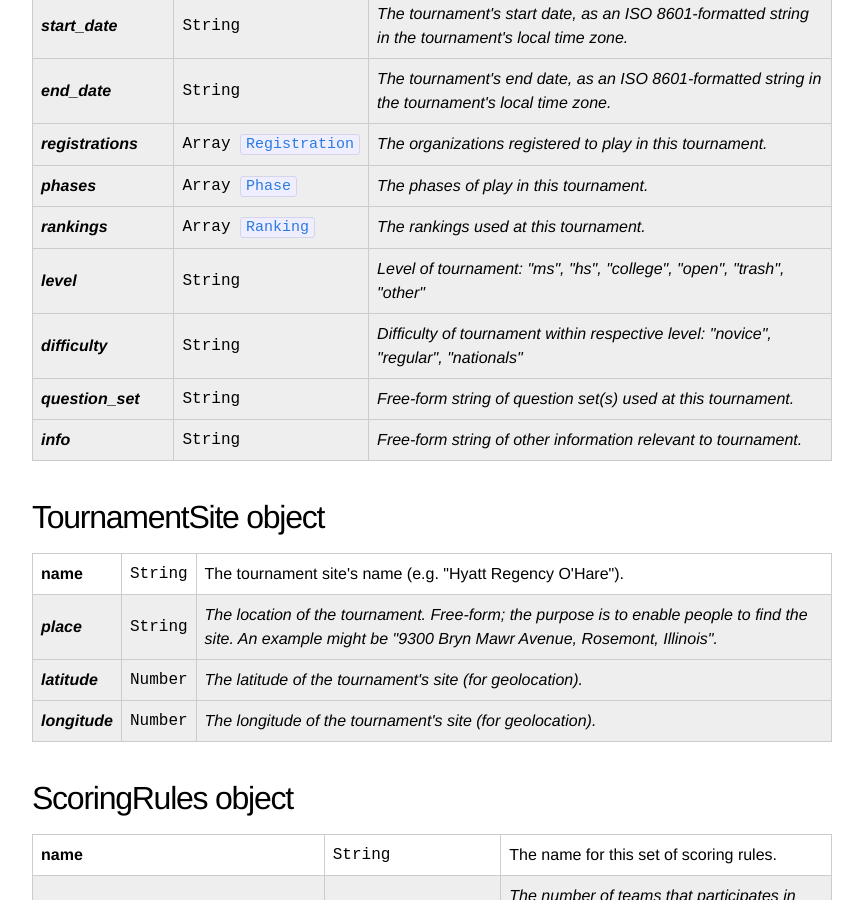
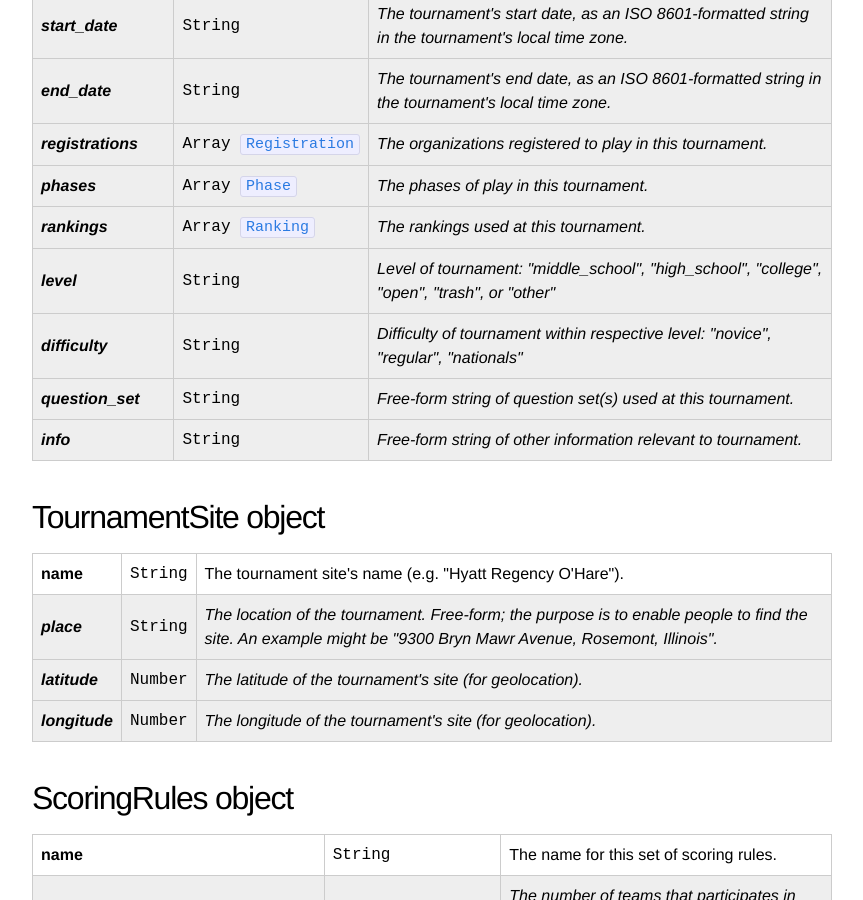
Before and after one commit to quizbowl/schema, a Jekyll site: the page built from tournament.md, in a window 1280 px wide and 900 px high, scrolled down 539 px. Shown: the whole window, without its empty margins (208-1071 px from the left). Built offline with Jekyll 4.4.1, drawn with Linux system fonts in a browser that asks for light colours.

Commit message:
Full names for levels

```diff
--- a/tournament.md
+++ b/tournament.md
@@ -55,7 +55,7 @@ A `Tournament` object describes a tournament for which a single result is publis
   <tr class="optional">
     <th>level</th>
     <td class="type"><nobr>String</nobr></td>
-    <td>Level of tournament: "ms", "hs", "college", "open", "trash", "other"</td>
+    <td>Level of tournament: "middle_school", "high_school", "college", "open", "trash", or "other"</td>
   </tr>
   <tr class="optional">
     <th>difficulty</th>
```
